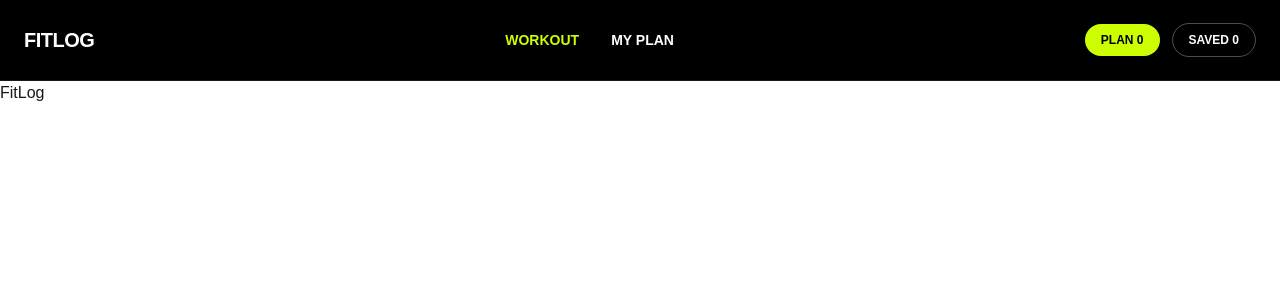
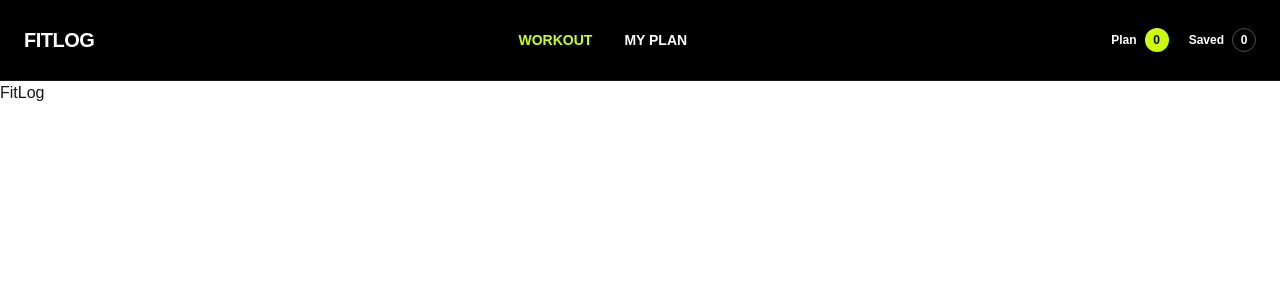
Before and after one commit to fahiyahedayet/assignment-6, a Next.js app: page / in a window 1280 px wide. Shown: the top 300 px of the page. Built offline with nearby package versions, Linux system fonts and the light colour scheme.

Commit message:
fixed plan counter on nav

```diff
--- a/src/app/components/Navbar.tsx
+++ b/src/app/components/Navbar.tsx
@@ -1,55 +1,40 @@
 "use client";
-
+import { usePlan } from "../context/PlanContext";
 import { useState } from "react";
 import { HiMenu, HiX } from "react-icons/hi";
 
 export default function Navbar() {
   const [menuOpen, setMenuOpen] = useState(false);
+  const { plan } = usePlan();
 
   return (
     <nav className="border-b border-white/10 bg-black">
       <div className="mx-auto flex h-20 max-w-7xl items-center justify-between px-6">
 
-        <div className="text-xl font-black tracking-tight text-white">
+        <div className="font-[var(--font-oswald)] text-xl font-bold tracking-tight text-white ">
           FITLOG
         </div>
 
         <div className="hidden items-center gap-8 md:flex">
-          <a
-            href="/"
-            className="text-sm font-bold text-[#CCFF00]"
-          >
-            WORKOUT
+          <a href="/" className="text-sm font-bold text-[#CCFF00]">WORKOUT  </a>
+          <a href="/my-plan" className="text-sm font-bold text-white transition hover:text-[#CCFF00]" > MY PLAN </a>
+        </div>
+
+        <div className="hidden items-center gap-5 sm:flex">
+          <a href="/my-plan" className="flex items-center gap-2 text-xs font-black text-white transition hover:text-[#CCFF00]">
+            <span>Plan</span>
+            <span className="flex h-6 w-6 items-center justify-center rounded-full bg-[#CCFF00] text-black">{plan.length} </span>
           </a>
 
-          <a
-            href="/my-plan"
-            className="text-sm font-bold text-white transition hover:text-[#CCFF00]"
-          >
-            MY PLAN
-          </a>
-        </div>
-
-        <div className="hidden items-center gap-3 sm:flex">
-          <a
-            href="/my-plan"
-            className="rounded-full bg-[#CCFF00] px-4 py-2 text-xs font-black text-black"
-          >
-            PLAN 0
-          </a>
-
-          <a
-            href="/my-plan"
-            className="rounded-full border border-white/30 px-4 py-2 text-xs font-black text-white"
-          >
-            SAVED 0
+          <a href="/my-plan" className="flex items-center gap-2 text-xs font-black text-white transition hover:text-[#CCFF00]">
+            <span>Saved</span>
+            <span className="flex h-6 w-6 items-center justify-center rounded-full border border-white/30 text-white"> 0 </span>
           </a>
         </div>
         <button
-          onClick={() => setMenuOpen(!menuOpen)}
-          className="text-white md:hidden"
+          onClick={() => setMenuOpen(!menuOpen)} className="text-white md:hidden"
           aria-label="Toggle navigation menu"
-        >
+         >
           {menuOpen ? <HiX size={28} /> : <HiMenu size={28} />}
         </button>
       </div>
@@ -57,37 +42,25 @@ export default function Navbar() {
       {menuOpen && (
         <div className="border-t border-white/10 px-6 py-5 md:hidden">
           <div className="flex flex-col gap-5">
-            <a
-              href="/"
-              className="text-sm font-bold text-[#CCFF00]"
+            <a href="/" className="text-sm font-bold text-[#CCFF00]"
               onClick={() => setMenuOpen(false)}
-            >
-              WORKOUT
+            >WORKOUT</a>
+            <a href="/my-plan" className="text-sm font-bold text-white"
+              onClick={() => setMenuOpen(false)}> MY PLAN</a>
+
+            <div className="flex items-center gap-6 pt-2">
+            <a href="/my-plan" className="flex items-center gap-2 text-xs font-black text-white" onClick={() => setMenuOpen(false)}>
+              <span>Plan</span>
+              <span className="flex h-6 w-6 items-center justify-center rounded-full bg-[#CCFF00] text-black">{plan.length}</span>
+
             </a>
 
-            <a
-              href="/my-plan"
-              className="text-sm font-bold text-white"
-              onClick={() => setMenuOpen(false)}
-            >
-              MY PLAN
+            <a href="/my-plan" className="flex items-center gap-2 text-xs font-black text-white" onClick={() => setMenuOpen(false)}>
+              <span>Saved</span>
+              <span className="flex h-6 w-6 items-center justify-center rounded-full border border-white/30 text-white">0</span>
+
             </a>
-
-            <div className="flex gap-3 pt-2">
-              <a
-                href="/my-plan"
-                className="rounded-full bg-[#CCFF00] px-4 py-2 text-xs font-black text-black"
-              >
-                PLAN 0
-              </a>
-
-              <a
-                href="/my-plan"
-                className="rounded-full border border-white/30 px-4 py-2 text-xs font-black text-white"
-              >
-                SAVED 0
-              </a>
-            </div>
+          </div>
           </div>
         </div>
       )}
```
